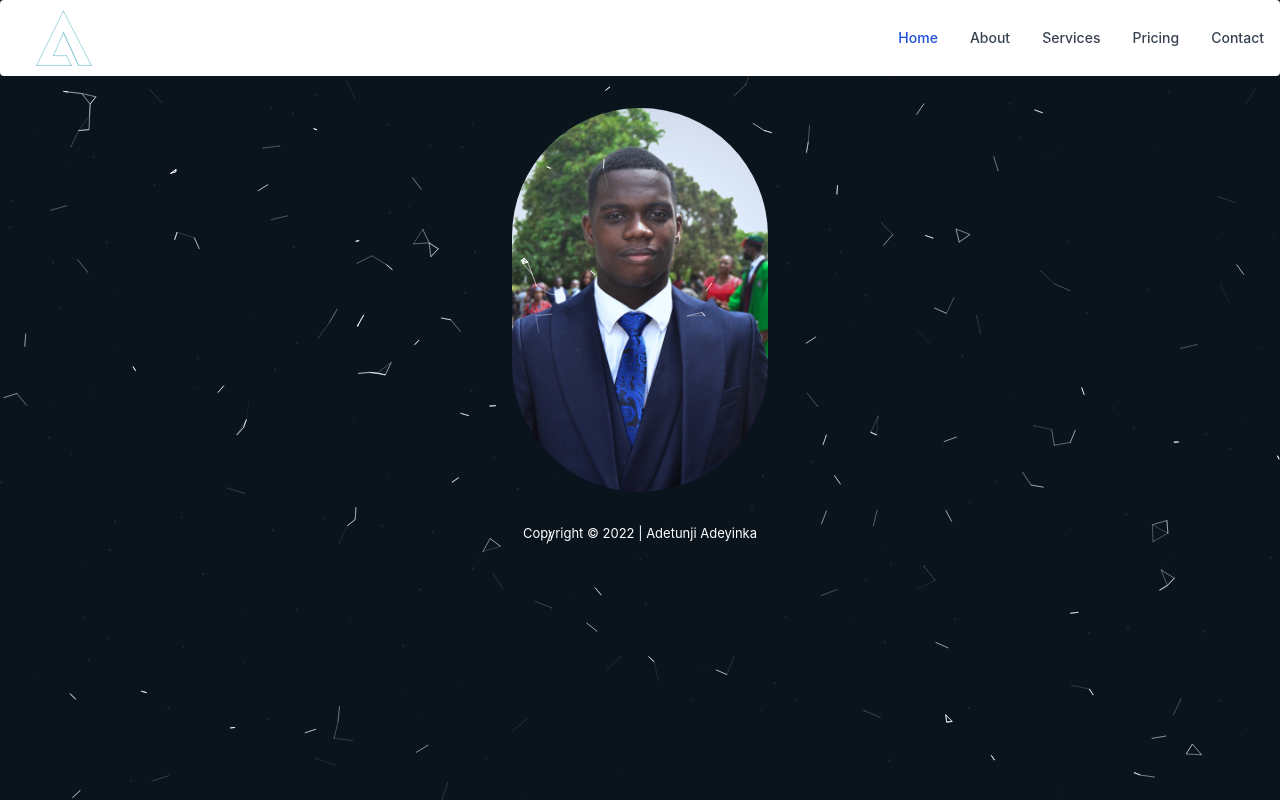
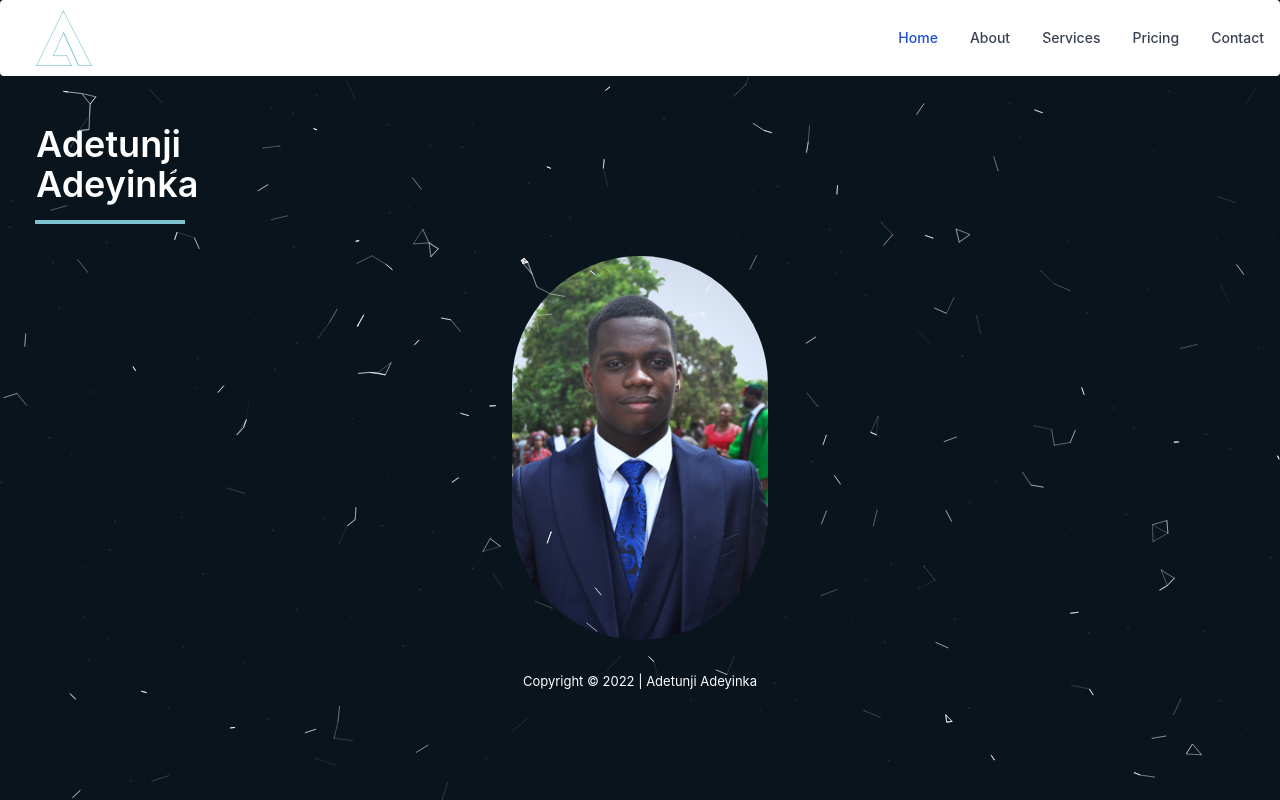
Before and after one commit to Itzadetunji/my-website, a Next.js app: page /about in a window 1280 px wide. Built offline with nearby package versions, Linux system fonts and the light colour scheme.

Commit message:
Created about component

```diff
--- a/pages/about.tsx
+++ b/pages/about.tsx
@@ -7,6 +7,10 @@ function about() {
   return (
     <>
       <Navbar/>
+      <div className='mt-16'>
+        <h1 className="text-white ml-9 font-semibold leading-10 -mt-4 text-4xl">Adetunji <br/>Adeyinka</h1>
+        <hr className="light-blue w-[150px] h-1 ml-[35px] border-transparent my-4"/>
+      </div>
       <div className="w-64 h-auto mx-auto mt-8 items-center justify-center">
         <img src="/images/me.jpeg" className="mt-5 rounded-full"/>
       </div>
```
